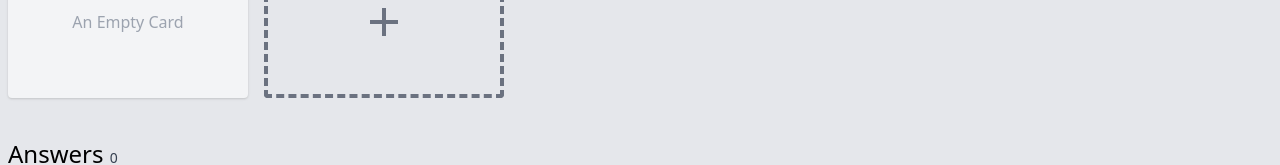
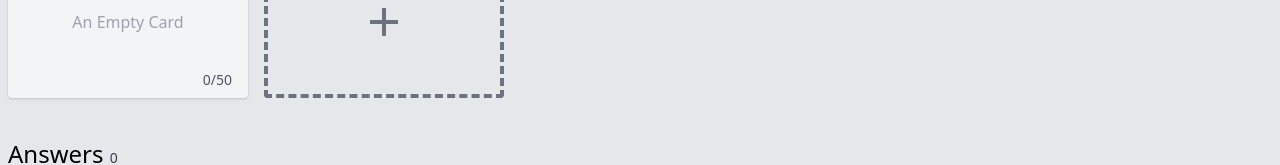
Before and after one commit to itays123/partydeck, a React (Create React App) app in the folder panel/: page /create in a window 1280 px wide. Both pictures are taken after a click on the button 128 px from the left and 404 px from the top of the page. Shown: the part 398-563 px from the top of the page. Built offline with nearby package versions, Linux system fonts and the light colour scheme.

Commit message:
FEATURE: Limit card to 50 characters

```diff
--- a/panel/src/game/edit/DeckEditor.js
+++ b/panel/src/game/edit/DeckEditor.js
@@ -1,5 +1,5 @@
 import SvgWrapper from '../../shared/SvgWrapper';
-import EditableCard from './EditableCard';
+import EditableCard from './EditableCard/EditableCard';
 import EditorOnly from './EditorOnly';
 
 /**
--- /dev/null
+++ b/panel/src/game/edit/EditableCard/EditableCard.css
@@ -0,0 +1,7 @@
+.length-display {
+  opacity: 0;
+}
+
+.card > input:focus ~ .length-display {
+  opacity: 100;
+}
--- a/panel/src/game/edit/EditableCard.js
+++ b/panel/src/game/edit/EditableCard/EditableCard.js
@@ -1,7 +1,8 @@
 import { useEffect, useRef } from 'react';
-import SvgWrapper from '../../shared/SvgWrapper';
-import EditorOnly from './EditorOnly';
-import { useGameEditorContext } from './GameEditorContext';
+import SvgWrapper from '../../../shared/SvgWrapper';
+import EditorOnly from '../EditorOnly';
+import { useGameEditorContext } from '../GameEditorContext';
+import './EditableCard.css';
 
 const EditableCard = ({
   text,
@@ -31,7 +32,11 @@ const EditableCard = ({
         ref={ref}
         readOnly={!isEditable}
         onKeyDown={e => e.key === 'Tab' && onTabPress()}
-        onChange={e => onTextChange(e.target.value)}
+        onChange={e => {
+          const { value } = e.target;
+          console.log(value.length);
+          if (value.length <= 50) onTextChange(value);
+        }}
       />
       <EditorOnly>
         <button
@@ -44,6 +49,11 @@ const EditableCard = ({
           </SvgWrapper>
         </button>
       </EditorOnly>
+      <EditorOnly>
+        <div className="length-display absolute bottom-0 right-0 mb-2 mr-4 text-sm text-gray-600">
+          {text.length}/50
+        </div>
+      </EditorOnly>
     </div>
   );
 };
--- a/panel/tailwind.config.js
+++ b/panel/tailwind.config.js
@@ -10,7 +10,7 @@ module.exports = {
   variants: {
     extend: {
       fill: ['dark'],
-      opacity: ['disabled'],
+      opacity: ['disabled', 'group-focus'],
       backgroundColor: ['checked'],
       borderColor: ['checked'],
     },
```
